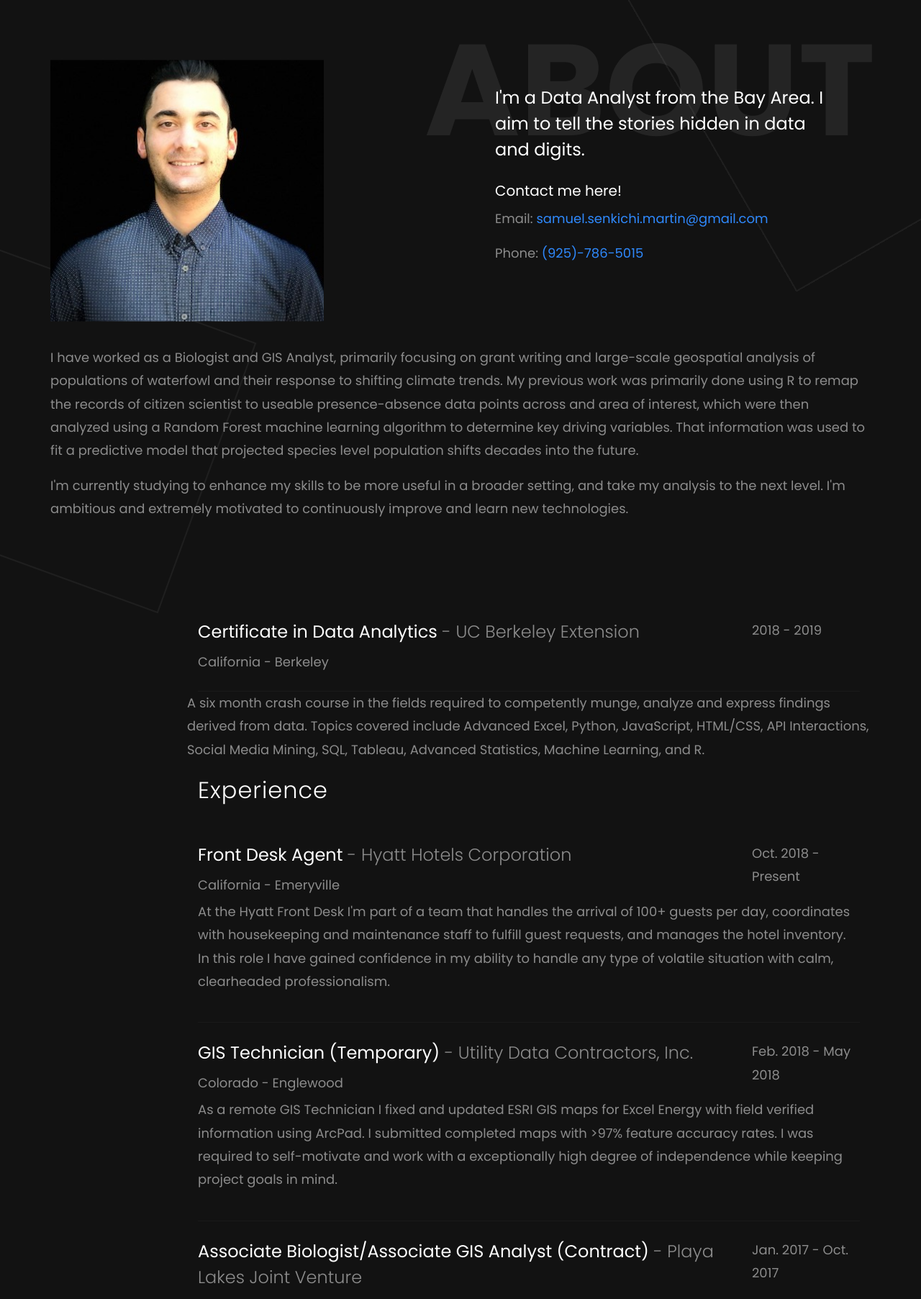
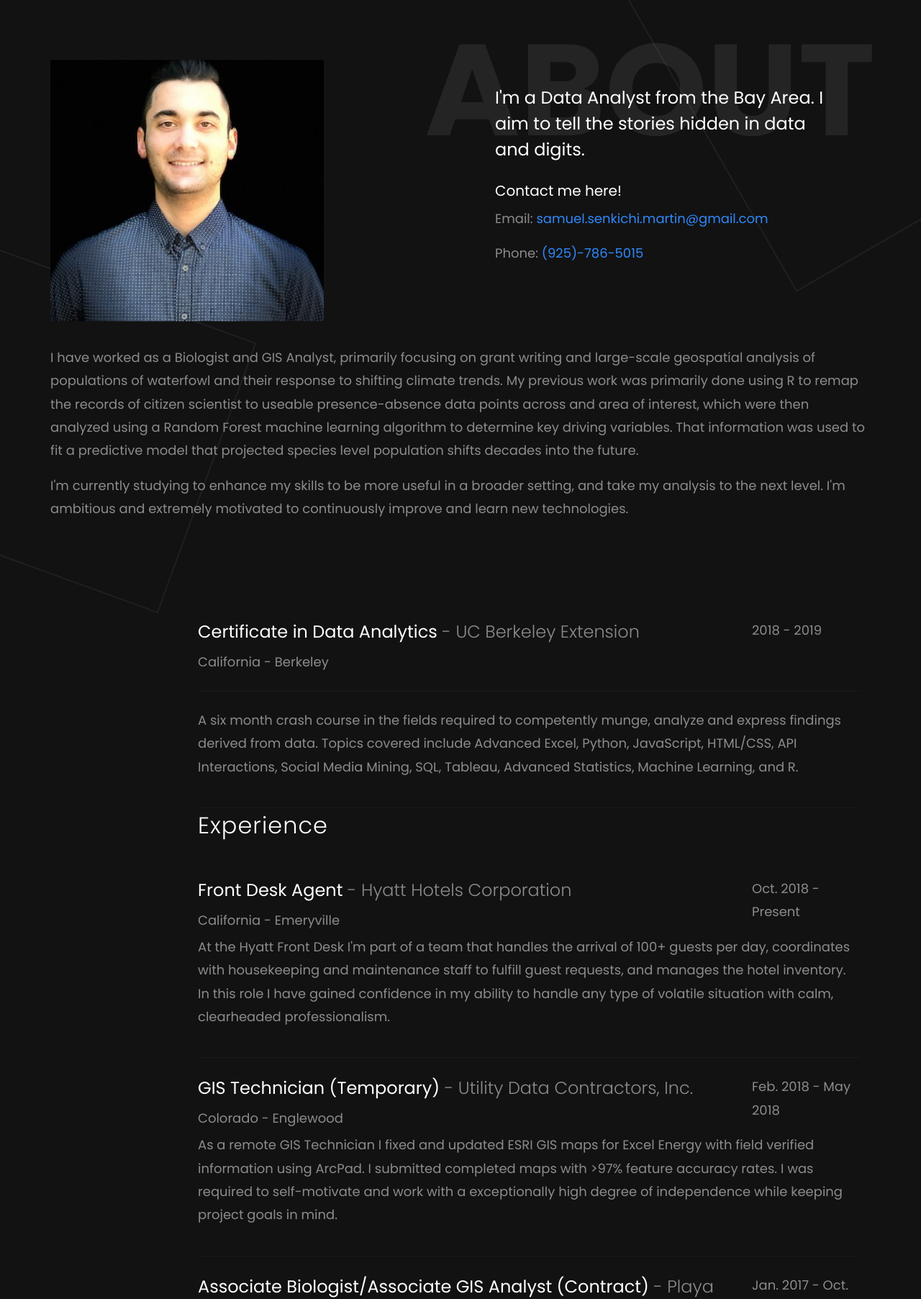
Before and after one commit to Senkichi/Portfolio, a Flask app: page /about.html in a window 1280 px wide. Shown: the part 104-1909 px from the top of the page at 72% size. Run offline with Flask 2, Linux system fonts and the light colour scheme; some libraries are stand-ins or nearby versions; some web fonts are replaced.

Commit message:
Why ugly column why

```diff
--- a/static/templates/about.html
+++ b/static/templates/about.html
@@ -101,7 +101,7 @@
                     <p>2018 - 2019</p>
                   </div>
                 </div>
-                <div class='row d-flex justify-content-center'>
+                <div class='exp-wrap py-4'>
                   <p>A six month crash course in the fields required to competently munge, analyze and express findings derived from data. Topics covered include Advanced Excel, Python, JavaScript, HTML/CSS, API Interactions, Social Media Mining, SQL, Tableau, Advanced Statistics, Machine Learning, and R.</P>
                 </div>
           			<h2 class="mb-4">Experience</h2>
```
